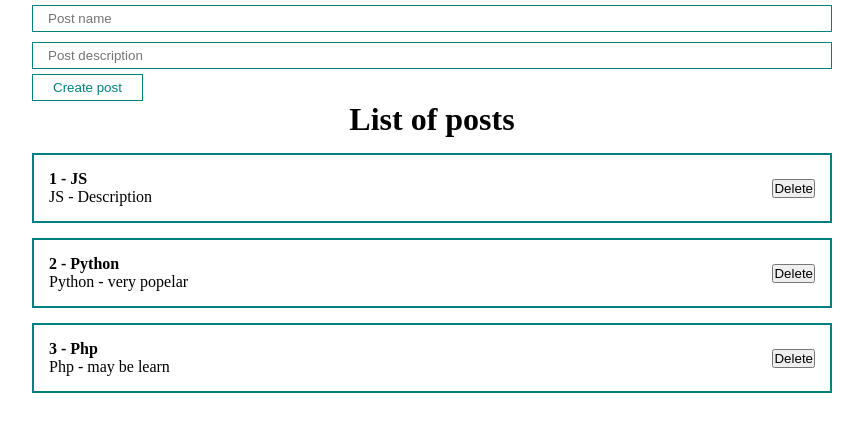
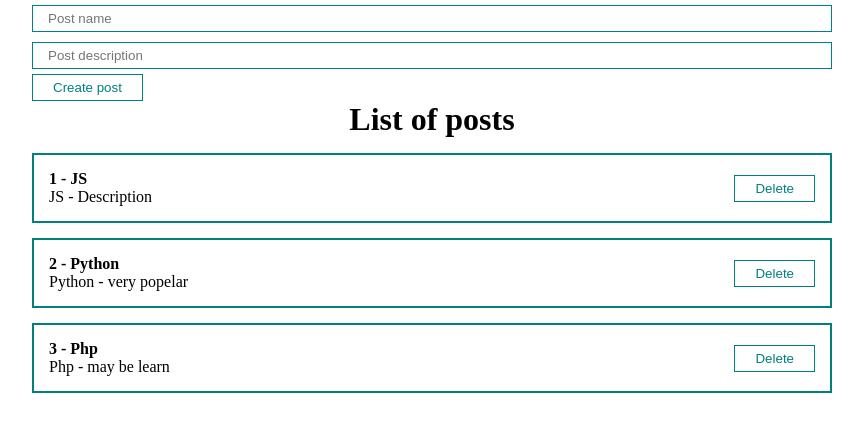
Before and after one commit to Zigomaticus/react-fundamental, a React (Create React App) app: page / in a window 1280 px wide. Shown: the top 432 px of the page, without its empty margins (208-1071 px from the left). Built offline with nearby package versions, Linux system fonts and the light colour scheme.

Commit message:
delete post

```diff
--- a/src/App.js
+++ b/src/App.js
@@ -1,8 +1,7 @@
 import React, { useState } from "react";
 // Components
 import PostList from "./components/PostList";
-import MyButton from "./components/UI/button/MyButton";
-import MyInput from "./components/UI/input/MyInput";
+import PostForm from "./components/PostForm";
 // Css
 import "./styles/App.css";
 
@@ -13,32 +12,18 @@
     { id: 3, title: "Php", body: "may be learn" },
   ]);
 
-  const [post, setPost] = useState({ title: "", body: "" });
+  function createPost(newPost) {
+    setPosts([...posts, newPost]);
+  }
 
-  function addNewPost(e) {
-    e.preventDefault();
-    setPosts([...posts, { ...post, id: Date.now() }]);
-    setPost({ title: "", body: "" });
+  function removePost(post) {
+    setPosts(posts.filter((p) => p.id !== post.id));
   }
 
   return (
     <div className="App">
-      <form>
-        <MyInput
-          type="text"
-          placeholder="Post name"
-          value={post.title}
-          onChange={(e) => setPost({ ...post, title: e.target.value })}
-        />
-        <MyInput
-          type="text"
-          placeholder="Post description"
-          value={post.body}
-          onChange={(e) => setPost({ ...post, body: e.target.value })}
-        />
-        <MyButton onClick={addNewPost}>Create post</MyButton>
-      </form>
-      <PostList posts={posts} title="List of posts" />
+      <PostForm create={createPost} />
+      <PostList remove={removePost} posts={posts} title="List of posts" />
     </div>
   );
 }
--- /dev/null
+++ b/src/components/PostForm.jsx
@@ -0,0 +1,38 @@
+import React, { useState } from "react";
+// Components
+import MyButton from "./UI/button/MyButton";
+import MyInput from "./UI/input/MyInput";
+
+const PostForm = ({ create }) => {
+  const [post, setPost] = useState({ title: "", body: "" });
+
+  function addNewPost(e) {
+    e.preventDefault();
+    const newPost = {
+      ...post,
+      id: Date.now(),
+    };
+    create(newPost);
+    setPost({ title: "", body: "" });
+  }
+
+  return (
+    <form>
+      <MyInput
+        type="text"
+        placeholder="Post name"
+        value={post.title}
+        onChange={(e) => setPost({ ...post, title: e.target.value })}
+      />
+      <MyInput
+        type="text"
+        placeholder="Post description"
+        value={post.body}
+        onChange={(e) => setPost({ ...post, body: e.target.value })}
+      />
+      <MyButton onClick={addNewPost}>Create post</MyButton>
+    </form>
+  );
+};
+
+export default PostForm;
--- a/src/components/PostItem.jsx
+++ b/src/components/PostItem.jsx
@@ -1,4 +1,6 @@
 import React from "react";
+// Components
+import MyButton from "./UI/button/MyButton";
 
 function PostItem(props) {
   return (
@@ -12,7 +14,7 @@
         </div>
       </div>
       <div className="post__btns">
-        <button>Delete</button>
+        <MyButton onClick={() => props.remove(props.post)}>Delete</MyButton>
       </div>
     </div>
   );
--- a/src/components/PostList.jsx
+++ b/src/components/PostList.jsx
@@ -2,12 +2,17 @@
 // Components
 import PostItem from "./PostItem";
 
-const PostList = ({ posts, title }) => {
+const PostList = ({ posts, title, remove }) => {
   return (
     <>
       <h1 style={{ textAlign: "center" }}>{title}</h1>
       {posts.map((post, index) => (
-        <PostItem number={index + 1} post={post} key={post.id} />
+        <PostItem
+          number={index + 1}
+          post={post}
+          key={post.id}
+          remove={remove}
+        />
       ))}
     </>
   );
```
